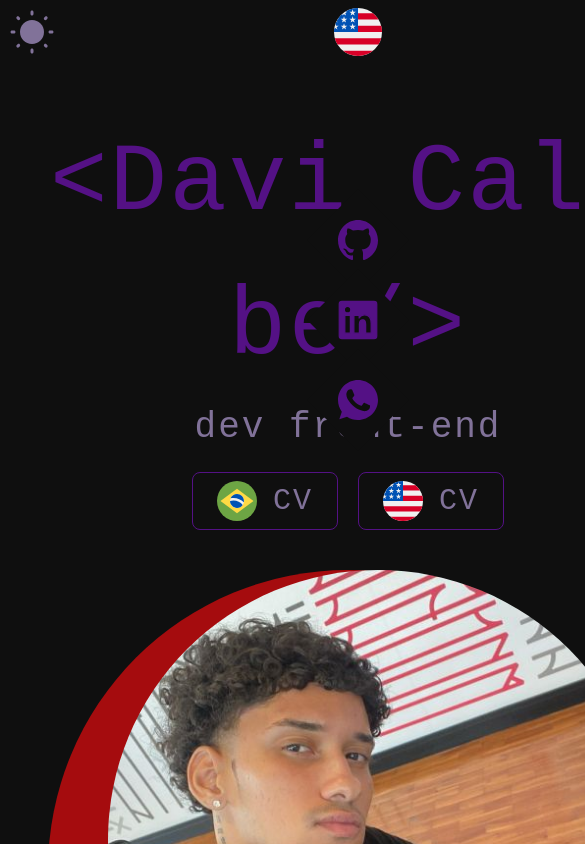
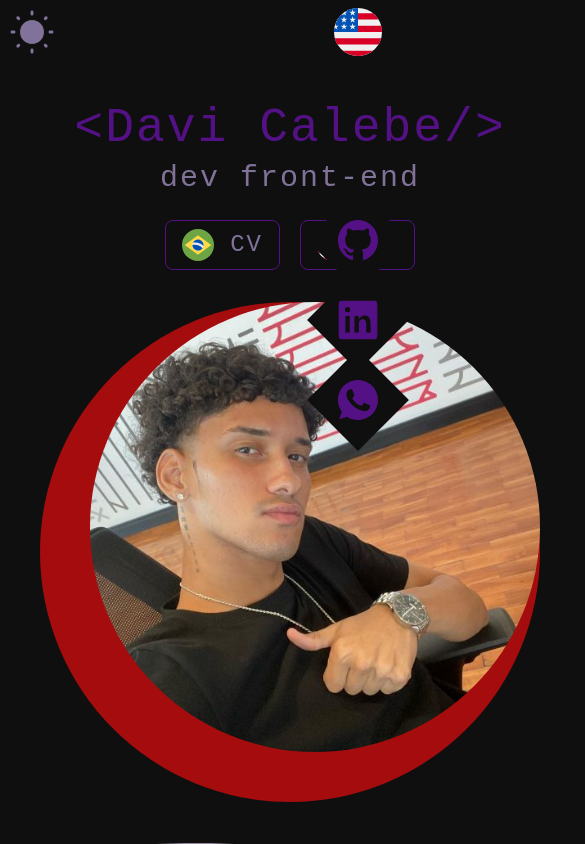
Before and after one commit to DaviCalebe/portfolio, a React (Vite) app in the folder app/: page / in a window 390 px wide. Shown: the top 844 px of the page, 585 px wide, since content can reach past the window. Built offline with nearby package versions, Linux system fonts and the light colour scheme.

Commit message:
feat: add responsiveness to intro

```diff
--- a/app/src/sections/intro.tsx
+++ b/app/src/sections/intro.tsx
@@ -52,17 +52,17 @@ const Intro = () => {
   };
 
   return (
-    <section className="bg-base grid md:grid-cols-2 place-items-center p-12 gap-10">
+    <section className="bg-base grid grid-rows-[auto_auto] place-items-center gap-8 md:grid-cols-2 md:grid-rows-1 lg: p-10 xl:p-12 xl:gap-10">
       <div className="flex flex-col items-center text-center gap-2">
         <h1
-          className="text-[96px] font-light text-primary cursor-pointer"
+          className=" font-light text-primary cursor-pointer whitespace-nowrap text-5xl md:text-5xl lg:text-7xl"
           onMouseEnter={() => setHovered(true)}
           onMouseLeave={() => setHovered(false)}
         >
           {combinedEffect("<Davi Calebe/>")}
         </h1>
         <p
-          className="text-4xl text-secondary cursor-pointer"
+          className="text-3xl text-secondary cursor-pointer lg:text-4xl"
           onMouseEnter={() => setHovered(true)}
           onMouseLeave={() => setHovered(false)}
         >
@@ -72,21 +72,21 @@ const Intro = () => {
         <div className="flex gap-5 mt-4">
           <button
             onClick={() => window.location.href = "https://drive.google.com/uc?export=download&id=18FH_bWyRGCCaerdntXZsPgoWZsE0reJZ"}
-            className="flex items-center gap-4 text-3xl bg-transparent hover:bg-primary text-secondary border border-primary px-6 py-2 rounded-lg cursor-pointer"
+            className="flex items-center gap-4  bg-transparent hover:bg-primary text-secondary border border-primary text-2xl px-4 py-2 rounded-lg cursor-pointer lg:text-3xl lg:px-6 lg:py-2"
           >
-            <img src={brazilflag} alt="brazil-flag" className="w-10 h-10" /> CV
+            <img src={brazilflag} alt="brazil-flag" className="w-8 h-8 lg:w-10 lg:h-10" /> CV
           </button>
           <button
             onClick={() => window.location.href = "https://drive.google.com/uc?export=download&id=1_2R6twVKEHGEQ2Yp_zBaXo0XMPyIakZL"}
-            className="flex items-center gap-4 text-3xl bg-transparent hover:bg-primary text-secondary border border-primary px-6 py-2 rounded-lg cursor-pointer"
+            className="flex items-center gap-4 bg-transparent hover:bg-primary text-secondary border border-primary text-2xl px-4 py-2 rounded-lg cursor-pointer lg:text-3xl lg:px-6 lg:py-2"
           >
-            <img src={usaflag} alt="usa-flag" className="w-10 h-10" /> CV
+            <img src={usaflag} alt="usa-flag" className="w-8 h-8 lg:w-10 lg:h-10" /> CV
           </button>
         </div>
       </div>
 
       <div className="relative flex">
-        <motion.div ref={constraintsRef} className="bg-tertiary w-[600px] h-[600px] rounded-full">
+        <motion.div ref={constraintsRef} className="bg-tertiary w-[500px] h-[500px] rounded-full md:w-[350px] md:h-[350px] lg:w-[400px] lg:h-[400px] xl:w-[500px] xl:h-[500px]">
           <motion.div
             drag
             dragConstraints={constraintsRef}
--- a/app/src/sections/projects.tsx
+++ b/app/src/sections/projects.tsx
@@ -88,7 +88,7 @@ const Projects = ({ t }: { t: (key:string) => string}) => {
                 href={selectedProject.codeLink}
                 target="_blank"
                 rel="noopener noreferrer"
-                className="bg-black hover:bg-[rgba(0,0,0,0.7)] text-white text-2xl w-full h-12 rounded-lg flex items-center justify-center"
+                className="bg-black hover:bg-[rgba(0,0,0,0.7)] text-white text-2xl w-full h-12 rounded-lg flex items-center justify-center whitespace-nowrap"
                 initial={{ opacity: 0, y: 20 }}
                 animate={{ opacity: 1, y: 0 }}
                 exit={{ opacity: 0, y: 20 }}
@@ -103,7 +103,7 @@ const Projects = ({ t }: { t: (key:string) => string}) => {
                 href={selectedProject.demoLink}
                 target="_blank"
                 rel="noopener noreferrer"
-                className="bg-black hover:bg-[rgba(0,0,0,0.7)] text-white text-2xl w-full h-12 rounded-lg flex items-center justify-center"
+                className="bg-black hover:bg-[rgba(0,0,0,0.7)] text-white text-2xl w-full h-12 rounded-lg flex items-center justify-center whitespace-nowrap"
                 initial={{ opacity: 0, y: 20 }}
                 animate={{ opacity: 1, y: 0 }}
                 exit={{ opacity: 0, y: 20 }}
@@ -118,7 +118,7 @@ const Projects = ({ t }: { t: (key:string) => string}) => {
                 href={selectedProject.linkedinPost}
                 target="_blank"
                 rel="noopener noreferrer"
-                className="bg-blue-600 hover:bg-blue-800 text-white text-2xl w-full h-12 rounded-lg flex items-center justify-center"
+                className="bg-blue-600 hover:bg-blue-800 text-white text-2xl w-full h-12 rounded-lg flex items-center justify-center whitespace-nowrap"
                 initial={{ opacity: 0, y: 20 }}
                 animate={{ opacity: 1, y: 0 }}
                 exit={{ opacity: 0, y: 20 }}
```
